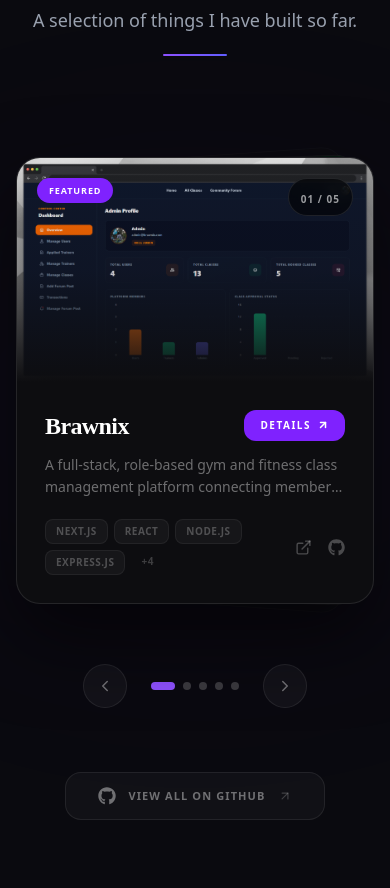
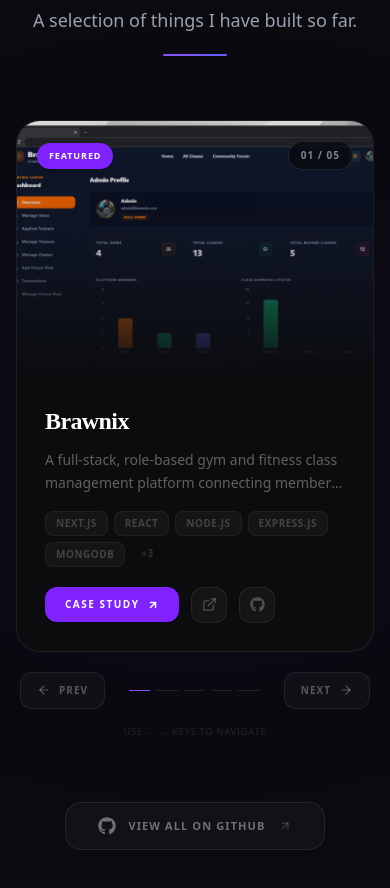
Before and after one commit to tawchifulislam/portfolio, a Next.js app: page / in a window 390 px wide. Shown: the part 4700-5588 px from the top of the page. Built offline with nearby package versions, Linux system fonts and the light colour scheme.

Commit message:
refactor: enhance ProjectStack component with improved navigation and styling

```diff
--- a/src/components/ui/ProjectCard.jsx
+++ b/src/components/ui/ProjectCard.jsx
@@ -1,13 +1,8 @@
 'use client';
 
 import { motion, AnimatePresence } from 'framer-motion';
-import { useState } from 'react';
-import {
-  ExternalLink,
-  ArrowUpRight,
-  ChevronLeft,
-  ChevronRight,
-} from 'lucide-react';
+import { useState, useEffect, useCallback } from 'react';
+import { ExternalLink, ArrowUpRight, ArrowLeft, ArrowRight } from 'lucide-react';
 import { FaGithub } from 'react-icons/fa';
 import Image from 'next/image';
 import Link from 'next/link';
@@ -15,160 +10,148 @@ import Link from 'next/link';
 export default function ProjectStack({ projects }) {
   const [current, setCurrent] = useState(0);
   const [direction, setDirection] = useState(1);
+  const [isAnimating, setIsAnimating] = useState(false);
 
-  const prev = () => {
-    setDirection(-1);
-    setCurrent(i => (i === 0 ? projects.length - 1 : i - 1));
+  const go = useCallback((index, dir) => {
+    if (isAnimating) return;
+    setDirection(dir);
+    setCurrent(index);
+  }, [isAnimating]);
+
+  const prev = useCallback(
+    () => go(current === 0 ? projects.length - 1 : current - 1, -1),
+    [current, go, projects.length]
+  );
+  const next = useCallback(
+    () => go(current === projects.length - 1 ? 0 : current + 1, 1),
+    [current, go, projects.length]
+  );
+
+  // Keyboard navigation
+  useEffect(() => {
+    const handleKey = (e) => {
+      if (e.key === 'ArrowLeft') prev();
+      if (e.key === 'ArrowRight') next();
     };
+    window.addEventListener('keydown', handleKey);
+    return () => window.removeEventListener('keydown', handleKey);
+  }, [next, prev]);
 
-  const next = () => {
-    setDirection(1);
-    setCurrent(i => (i === projects.length - 1 ? 0 : i + 1));
-  };
+  const project = projects[current];
 
-  const getCardStyle = offset => {
-    const absOffset = Math.abs(offset);
-    if (absOffset > 2) return null;
-    return {
-      zIndex: 10 - absOffset,
-      scale: 1 - absOffset * 0.05,
-      y: offset * 14,
-      rotateZ: offset * 2,
-      opacity: absOffset === 2 ? 0.4 : absOffset === 1 ? 0.7 : 1,
-    };
+  const slideVariants = {
+    enter: (dir) => ({ x: dir * 80, opacity: 0, scale: 0.98 }),
+    center: { x: 0, opacity: 1, scale: 1 },
+    exit: (dir) => ({ x: dir * -80, opacity: 0, scale: 0.98 }),
   };
 
   return (
     <div className="relative w-full">
-      {/* Stack area */}
-      <div className="relative h-130 sm:h-140 flex items-center justify-center">
-        {/* Background cards - stack effect */}
-        {[-2, -1, 1, 2].map(offset => {
-          const idx = (current + offset + projects.length) % projects.length;
-          const style = getCardStyle(offset);
-          if (!style) return null;
-          const project = projects[idx];
 
-          return (
+      {/* Main card */}
+      <div className="relative overflow-hidden rounded-3xl border border-white/8 bg-[#0c0c0f]">
+        <AnimatePresence
+          mode="wait"
+          custom={direction}
+          onExitComplete={() => setIsAnimating(false)}
+        >
           <motion.div
-              key={`bg-${idx}`}
-              animate={{
-                scale: style.scale,
-                y: style.y,
-                rotate: style.rotateZ,
-                opacity: style.opacity,
-              }}
-              transition={{ duration: 0.4, ease: 'easeOut' }}
-              className="absolute w-full max-w-2xl rounded-3xl border border-white/6 bg-[#0d0d10] overflow-hidden"
-              style={{ zIndex: style.zIndex }}
+            key={current}
+            custom={direction}
+            variants={slideVariants}
+            initial="enter"
+            animate="center"
+            exit="exit"
+            transition={{ duration: 0.45, ease: [0.22, 1, 0.36, 1] }}
+            onAnimationStart={() => setIsAnimating(true)}
+            onAnimationComplete={() => setIsAnimating(false)}
           >
-              <div className="relative w-full h-56 overflow-hidden">
+            {/* Image */}
+            <div className="relative w-full h-64 sm:h-80 md:h-96 overflow-hidden">
               <Image
                 src={project.image}
                 alt={project.title}
                 fill
-                  className="object-cover object-top opacity-60"
-                />
-              </div>
-              <div className="p-7 h-52" />
-            </motion.div>
-          );
-        })}
-
-        {/* Active card */}
-        <AnimatePresence mode="popLayout" custom={direction}>
-          <motion.div
-            key={current}
-            custom={direction}
-            initial={{ opacity: 0, x: direction * 60, scale: 0.96 }}
-            animate={{ opacity: 1, x: 0, scale: 1, y: 0, rotate: 0 }}
-            exit={{ opacity: 0, x: direction * -60, scale: 0.96 }}
-            transition={{ duration: 0.4, ease: [0.22, 1, 0.36, 1] }}
-            className="absolute w-full max-w-2xl rounded-3xl border border-white/10 bg-[#0d0d10] overflow-hidden shadow-[0_32px_80px_rgba(0,0,0,0.6)]"
-            style={{ zIndex: 20 }}
-          >
-            {/* Image */}
-            <div className="relative w-full h-56 overflow-hidden">
-              <Image
-                src={projects[current].image}
-                alt={projects[current].title}
-                fill
-                className="object-cover object-top"
+                className="object-cover object-top scale-[1.02] hover:scale-100 transition-transform duration-700"
                 priority
               />
-              <div className="absolute inset-0 bg-linear-to-t from-[#0d0d10] via-[#0d0d10]/20 to-transparent" />
+              <div className="absolute inset-0 bg-linear-to-t from-[#0c0c0f] via-[#0c0c0f]/30 to-transparent" />
 
-              {/* Counter */}
-              <div className="absolute top-5 right-5 px-3 py-1.5 rounded-full bg-black/60 backdrop-blur-sm border border-white/10">
-                <span className="text-[10px] font-black text-white/60 tracking-widest">
-                  {String(current + 1).padStart(2, '0')} /{' '}
-                  {String(projects.length).padStart(2, '0')}
+              {/* Top badges */}
+              <div className="absolute top-5 left-5 right-5 flex items-center justify-between">
+                {project.featured ? (
+                  <span className="px-3 py-1.5 rounded-full text-[9px] font-black tracking-widest uppercase bg-violet-600 text-white shadow-lg">
+                    Featured
+                  </span>
+                ) : <span />}
+                <span className="px-3 py-1.5 rounded-full bg-black/50 backdrop-blur-md border border-white/10 text-[10px] font-black text-white/50 tracking-widest">
+                  {String(current + 1).padStart(2, '0')} / {String(projects.length).padStart(2, '0')}
                 </span>
               </div>
-
-              {projects[current].featured && (
-                <span className="absolute top-5 left-5 px-3 py-1.5 rounded-full text-[9px] font-black tracking-widest uppercase bg-violet-600 text-white">
-                  Featured
-                </span>
-              )}
             </div>
 
             {/* Content */}
-            <div className="p-7">
-              <div className="flex items-start justify-between gap-4 mb-3">
-                <h3 className="text-2xl font-bold font-[--font-syne] text-white tracking-tight">
-                  {projects[current].title}
+            <div className="p-7 md:p-8">
+              <div className="flex flex-col sm:flex-row sm:items-start gap-5 sm:gap-8">
+
+                {/* Left — title + desc */}
+                <div className="flex-1 min-w-0">
+                  <h3 className="text-2xl md:text-3xl font-bold font-[--font-syne] text-white tracking-tight mb-3">
+                    {project.title}
                   </h3>
-                <Link
-                  href={`/projects/${projects[current].id}`}
-                  className="shrink-0 flex items-center gap-1.5 px-4 py-2 rounded-xl bg-violet-600 hover:bg-violet-500 text-white text-[10px] font-black tracking-[0.15em] uppercase transition-colors duration-300"
-                >
-                  Details
-                  <ArrowUpRight size={12} strokeWidth={3} />
-                </Link>
-              </div>
-
-              <p className="text-white/40 text-sm leading-relaxed line-clamp-2 mb-5">
-                {projects[current].description}
+                  <p className="text-white/35 text-sm leading-relaxed line-clamp-2">
+                    {project.description}
                   </p>
 
-              <div className="flex items-center justify-between">
-                <div className="flex flex-wrap gap-1.5">
-                  {projects[current].tags.slice(0, 4).map(tag => (
+                  {/* Tags */}
+                  <div className="flex flex-wrap gap-1.5 mt-4">
+                    {project.tags.slice(0, 5).map(tag => (
                       <span
                         key={tag}
-                      className="px-2.5 py-1 rounded-lg text-[10px] font-bold text-white/25 bg-white/4 border border-white/6 uppercase tracking-wider"
+                        className="px-2.5 py-1 rounded-lg text-[10px] font-bold text-white/20 bg-white/4 border border-white/5 uppercase tracking-wider"
                       >
                         {tag}
                       </span>
                     ))}
-                  {projects[current].tags.length > 4 && (
-                    <span className="px-2.5 py-1 text-[10px] font-bold text-white/20 uppercase tracking-wider">
-                      +{projects[current].tags.length - 4}
+                    {project.tags.length > 5 && (
+                      <span className="px-2.5 py-1 text-[10px] font-bold text-white/15 uppercase tracking-wider">
+                        +{project.tags.length - 5}
                       </span>
                     )}
                   </div>
+                </div>
 
-                <div className="flex items-center gap-4 shrink-0">
+                {/* Right — actions */}
+                <div className="flex sm:flex-col items-center sm:items-end gap-3 shrink-0">
+                  <Link
+                    href={`/projects/${project.id}`}
+                    className="relative overflow-hidden flex items-center gap-2 px-5 py-2.5 rounded-xl bg-violet-600 hover:bg-violet-500 text-white text-[10px] font-black tracking-[0.15em] uppercase transition-colors duration-300 before:absolute before:inset-0 before:-translate-x-full hover:before:translate-x-full before:bg-linear-to-r before:from-transparent before:via-white/20 before:to-transparent before:transition-transform before:duration-700"
+                  >
+                    Case Study
+                    <ArrowUpRight size={12} strokeWidth={3} />
+                  </Link>
+
+                  <div className="flex items-center gap-3">
+
                     <a
-                    href={projects[current].liveUrl}
+                      href={project.liveUrl}
                       target="_blank"
                       rel="noopener noreferrer"
-                    className="text-white/25 hover:text-violet-400 transition-colors duration-300"
+                      className="w-9 h-9 flex items-center justify-center rounded-xl bg-white/4 border border-white/[0.07] text-white/25 hover:text-violet-400 hover:border-violet-500/30 transition-all duration-300"
                       title="Live Demo"
                     >
-                    <ExternalLink size={17} />
+                      <ExternalLink size={15} />
                     </a>
 
-                  <a
-                    href={projects[current].githubUrl}
+                    <a  href={project.githubUrl}
                       target="_blank"
                       rel="noopener noreferrer"
-                    className="text-white/25 hover:text-white transition-colors duration-300"
+                      className="w-9 h-9 flex items-center justify-center rounded-xl bg-white/4 border border-white/[0.07] text-white/25 hover:text-white hover:border-white/20 transition-all duration-300"
                       title="Source Code"
                     >
-                    <FaGithub size={17} />
+                      <FaGithub size={15} />
                     </a>
+                  </div>
                 </div>
               </div>
             </div>
@@ -177,43 +160,53 @@ export default function ProjectStack({ projects }) {
       </div>
 
       {/* Navigation */}
-      <div className="flex items-center justify-center gap-6 mt-6">
+      <div className="flex items-center justify-between mt-5 px-1">
+
+        {/* Prev */}
         <motion.button
           onClick={prev}
-          whileHover={{ scale: 1.1 }}
-          whileTap={{ scale: 0.9 }}
-          className="w-11 h-11 flex items-center justify-center rounded-full bg-white/4 border border-white/8 text-white/40 hover:text-white hover:border-violet-500/40 transition-all duration-300"
+          whileHover={{ scale: 1.05, x: -2 }}
+          whileTap={{ scale: 0.95 }}
+          className="flex items-center gap-2 px-4 py-2.5 rounded-xl bg-white/3 border border-white/[0.07] text-white/30 hover:text-white hover:border-white/20 transition-all duration-300 text-[10px] font-black uppercase tracking-widest"
         >
-          <ChevronLeft size={18} />
+          <ArrowLeft size={14} />
+          Prev
         </motion.button>
 
-        {/* Dots */}
-        <div className="flex items-center gap-2">
+        {/* Progress line */}
+        <div className="flex items-center gap-1.5 flex-1 mx-6">
           {projects.map((_, i) => (
             <button
               key={i}
-              onClick={() => {
-                setDirection(i > current ? 1 : -1);
-                setCurrent(i);
-              }}
-              className={`transition-all duration-300 rounded-full ${
-                i === current
-                  ? 'w-6 h-2 bg-violet-500'
-                  : 'w-2 h-2 bg-white/20 hover:bg-white/40'
-              }`}
+              onClick={() => go(i, i > current ? 1 : -1)}
+              className="relative flex-1 h-px group"
+            >
+              <div className="absolute inset-0 bg-white/10 rounded-full" />
+              <motion.div
+                animate={{ scaleX: i === current ? 1 : 0 }}
+                transition={{ duration: 0.4, ease: 'easeOut' }}
+                className="absolute inset-0 bg-violet-500 rounded-full origin-left"
               />
+            </button>
           ))}
         </div>
 
+        {/* Next */}
         <motion.button
           onClick={next}
-          whileHover={{ scale: 1.1 }}
-          whileTap={{ scale: 0.9 }}
-          className="w-11 h-11 flex items-center justify-center rounded-full bg-white/4 border border-white/8 text-white/40 hover:text-white hover:border-violet-500/40 transition-all duration-300"
+          whileHover={{ scale: 1.05, x: 2 }}
+          whileTap={{ scale: 0.95 }}
+          className="flex items-center gap-2 px-4 py-2.5 rounded-xl bg-white/3 border border-white/[0.07] text-white/30 hover:text-white hover:border-white/20 transition-all duration-300 text-[10px] font-black uppercase tracking-widest"
         >
-          <ChevronRight size={18} />
+          Next
+          <ArrowRight size={14} />
         </motion.button>
       </div>
+
+      {/* Keyboard hint */}
+      <p className="text-center text-[9px] text-white/10 tracking-widest uppercase mt-4">
+        Use ← → keys to navigate
+      </p>
     </div>
   );
 }
```
Lines whose indentation alone changed are shown as unchanged.
